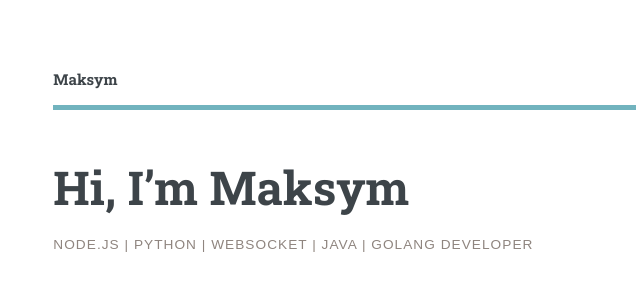
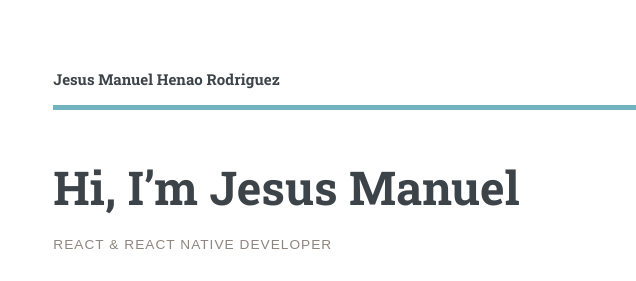
Before and after one commit to jesusmanuelhenaorodriguez/jesusmanuelhenaorodriguez.github.io, a plain HTML site: page index.html in a window 1280 px wide. Shown: the top 281 px of the page, 0-636 px from the left. Drawn offline with nearby package versions, Linux system fonts and the light colour scheme.

Commit message:
update name

```diff
--- a/index.html
+++ b/index.html
@@ -20,15 +20,15 @@
 
 							<!-- Header -->
 								<header id="header">
-									<a href="index.html" class="logo"><strong>Maksym</strong></a>
+									<a href="index.html" class="logo"><strong>Jesus Manuel Henao Rodriguez</strong></a>
 								</header>
 
 							<!-- Banner -->
 								<section id="banner">
 									<div class="content">
 										<header>
-											<h1>Hi, I’m Maksym</h1>
-											<p class="my-professional-title">Node.js | Python | Websocket | Java | Golang Developer</p>
+											<h1>Hi, I’m Jesus Manuel</h1>
+											<p class="my-professional-title">React & React Native Developer</p>
 
 											<p class="about-me">
 												As a Software Developer, I have extensive experience in developing robust and scalable applications using the various programming languages and the frameworks. With a deep understanding of object-oriented programming principles and design patterns, I am adept at creating efficient and maintainable code.
```
